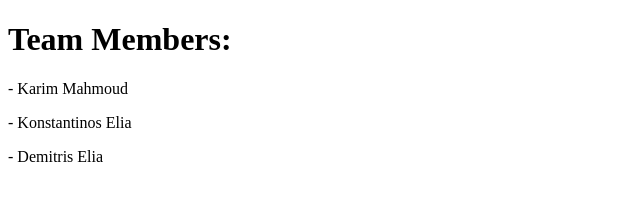
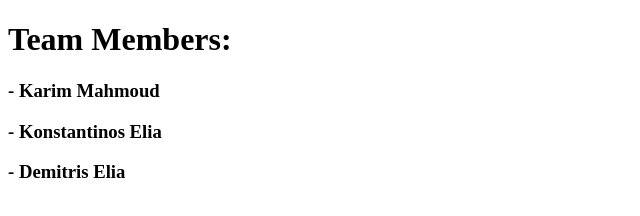
Before and after one commit to kmahmoudd/CO1111, a plain HTML site: page index.html in a window 1280 px wide. Shown: the whole page, without its empty margins (0-640 px from the left). Drawn offline with Linux system fonts and the light colour scheme.

Commit message:
Added a landing page 'index.html' with the team member's names

```diff
--- a/index.html
+++ b/index.html
@@ -6,8 +6,8 @@
 </head>
 <body>
 <h1>Team Members:</h1>
-<p>- Karim Mahmoud</p>
-<p>- Konstantinos Elia</p>
-<p>- Demitris Elia</p>
+<h3>- Karim Mahmoud</h3>
+<h3>- Konstantinos Elia</h3>
+<h3>- Demitris Elia</h3>
 </body>
 </html>
```
